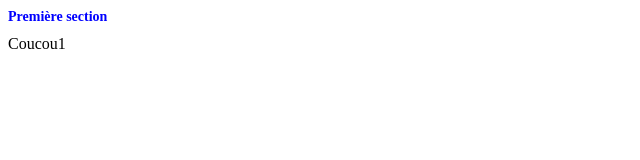
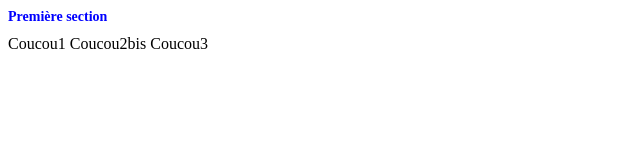
Before and after one commit to mmi432023/RepoDistantSourceTree, a plain HTML site: page index.html in a window 1280 px wide. Shown: the whole page, without its empty margins (0-640 px from the left). Drawn offline with Linux system fonts and the light colour scheme.

Commit message:
Ajout des deux lignes "coucou2bis" et "coucou3" dans le fichier index.html

```diff
--- a/index.html
+++ b/index.html
@@ -10,5 +10,7 @@
 <body>
     <h1>Première section</h1>
     Coucou1
+	Coucou2bis
+	Coucou3
 </body>
 </html>
```
